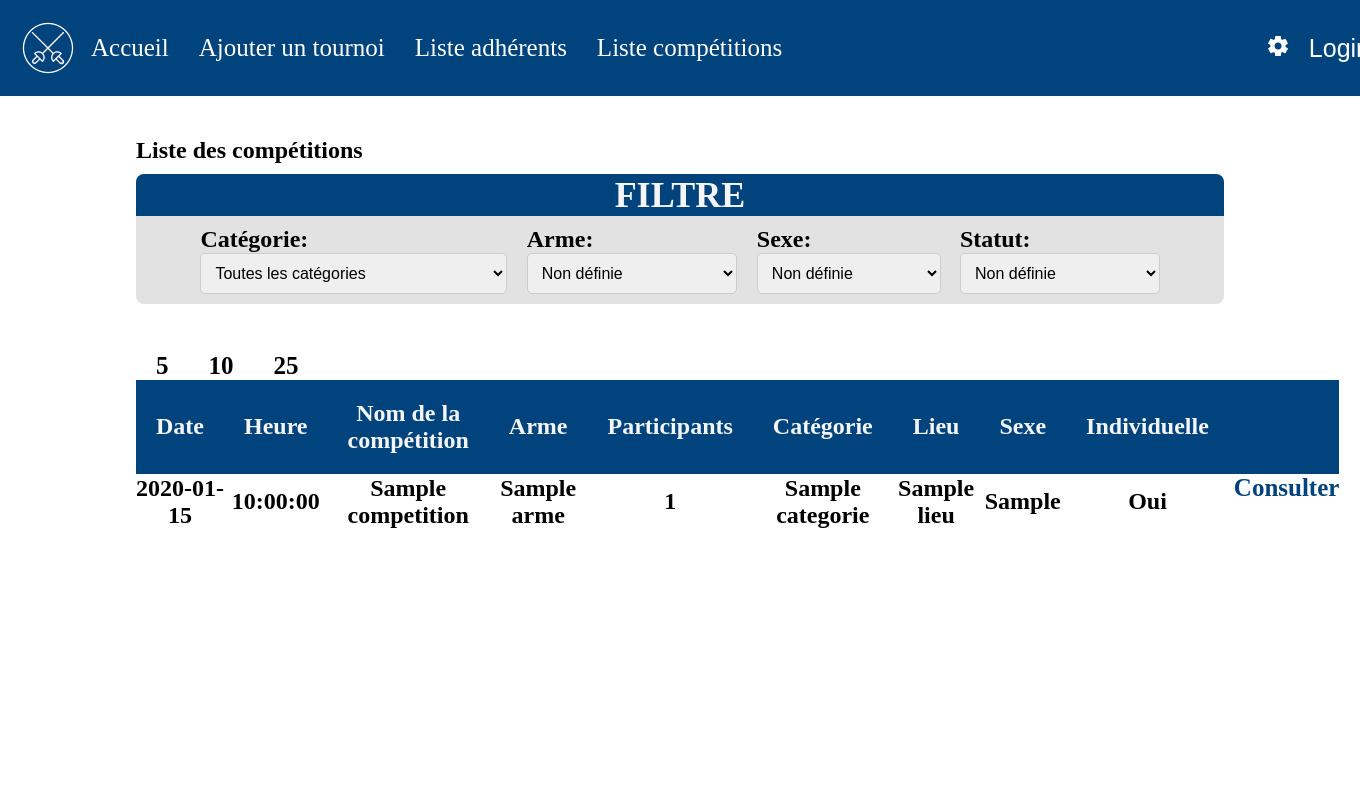
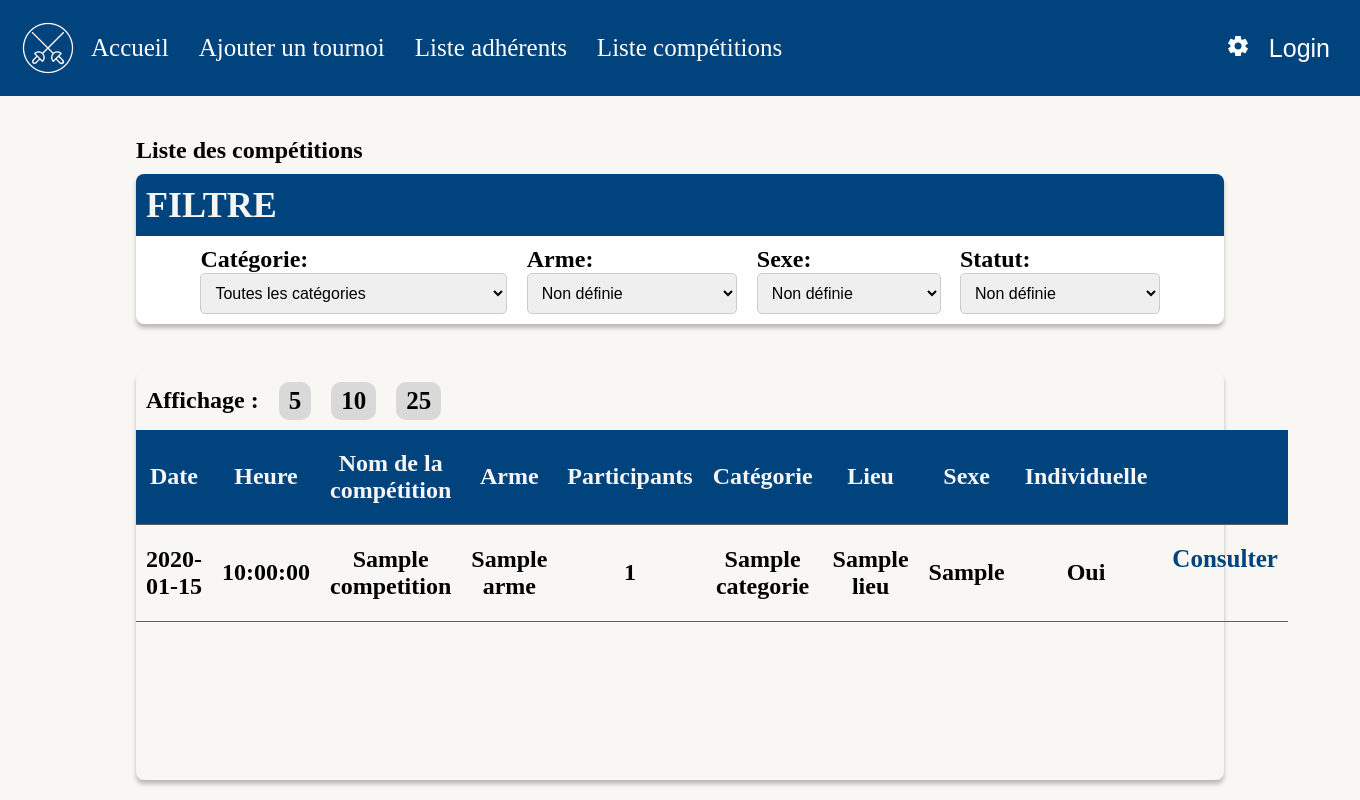
Before and after one commit to araviart/COMP_ESCRIME, a Flask app: page / in a window 1360 px wide; the page is wider, and only the part inside the window is pictured. Run offline with Flask 3, Linux system fonts and the light colour scheme; tables that the repository leaves empty hold one stand-in row (values such as "Sample post"); some libraries are stand-ins or nearby versions.

Commit message:
fonctionnalité d'un affichage d'un nb compet

```diff
--- a/appli/app.py
+++ b/appli/app.py
@@ -3,9 +3,10 @@ from flask_sqlalchemy import SQLAlchemy
 from flask_bootstrap import Bootstrap5
 from flask_login import LoginManager
 
-app = Flask(__name__)
+app = Flask(__name__, static_url_path='/static')
 app.config['SQLALCHEMY_DATABASE_URI'] = 'mysql+pymysql://root:root@localhost/COUPE_ESCRIME'
 db = SQLAlchemy(app)
+
 
 app. config['BOOTSTRAP_SERVE_LOCAL'] = True
 bootstrap = Bootstrap5(app)
--- a/appli/models.py
+++ b/appli/models.py
@@ -1,5 +1,6 @@
 from .app import db, login_manager
 from flask_login import UserMixin
+
 
 # Modèle pour représenter le lieu
 class Lieu(db.Model):
@@ -194,7 +195,7 @@ def load_user(username):
     return User.query.get(username)
 
 def get_sample():
-    return Competition.query.all()
+    return Competition.query.order_by(Competition.dateComp.desc()).all()
 
 def get_categories():
     categories = Categorie.query.all()
--- a/appli/static/base.css
+++ b/appli/static/base.css
@@ -3,10 +3,13 @@
     margin: 0;
 }
 
+body{
+    background-color: var(--bg);
+}
+
 header {
     background-color: var(--couleur-header);
     padding: 20px;
-    width: 100%;
     margin-bottom: 3%;
 }
 
@@ -80,6 +83,8 @@ p {
     font-size: 20px;
 }
 
+
+
 @media screen and (min-width: 768px) {
     p {
         font-size: 24px;
--- a/appli/static/home.css
+++ b/appli/static/home.css
@@ -23,9 +23,9 @@
     background-color: rgb(226, 226, 226);
     display: flex;
     flex-wrap: wrap;
-    justify-content: space-between; /* répartir les sous-menus horizontalement */
-
-  }
+    justify-content: space-between;
+    background-color: white; /* répartir les sous-menus horizontalement */
+    box-shadow: 0px 4px 4px 0px rgba(0, 0, 0, 0.25);  }
 
   .filtre {
     margin: 0px 5%;
@@ -43,11 +43,16 @@
     border-radius: 8px 8px 0 0;
     color: whitesmoke;
     text-align: center;
+    text-align: left;
+    padding: 10px;
   }
 
   .competition-container {
     margin: 2em auto 0;
-    height: 30vw;
+    min-height: 30vw;
+    box-shadow: 0px 4px 4px 0px rgba(0, 0, 0, 0.25);
+    border-radius: 8px;
+
 }
 
 .competition-container table {
@@ -91,10 +96,32 @@ h1{
 
 .affichage ul{
   display: flex;
+  align-items: center;
+
 }
 
-.affichage ul li a{
+
+.affichage ul li p{
+
+color: black;}
+
+
+.competition-container table tr {
+  border-bottom: 1px solid var(--gris-arbitre);
+}
+
+.competition-container table td, .competition-container table th {
+  padding: 20px 10px;
+  text-align: center;
+}
+
+.item-link {
   color: black;
-  padding: 10px;
-  background-color: ;
+  padding: 5px 10px;
+  margin: 0.4em 0.4em;
+  background-color: var(--cadre-affichage);
 }
+
+.active-link {
+  background-color: var(--blue-escrime);
+}
--- a/appli/static/variables.css
+++ b/appli/static/variables.css
@@ -24,4 +24,12 @@
     --bouton-enlever-club-tireur : #FF4015;
     --bouton-voir-tireur-blois : #01357E;
     --bouton-voir-tireur-autres : #FFAB01;
+
+    /* rework variable */
+    --blue-escrime : #01437C;
+    --cadre-affichage : #D9D9D9;
+    --gris-arbitre: #5f5f5f;
+    --yellow-autre-club: #FFAB01;
+    --boutton-supprimer: #D32C2C;
+    --bg : #F8F7F4;
 }
--- a/appli/templates/base.html
+++ b/appli/templates/base.html
@@ -8,8 +8,8 @@
       name="viewport"
       content="width=device-width, initial-scale=1, shrink-to-fit=no"
     />
-    <link rel="stylesheet" href="static/base.css" />
-    <link rel="stylesheet" href="static/variables.css" />
+    <link rel="stylesheet" href="{{ url_for('static', filename='base.css') }}" />
+    <link rel="stylesheet" href="{{ url_for('static', filename='variables.css') }}" />
     <link rel="stylesheet" href="{{ url_for('static', filename='home.css')}}" />
     <title>Compétition ESCRIME</title>
     {% endblock %}
@@ -18,7 +18,7 @@
     <header>
       <nav>
         <div id="left">
-          <img src="static/img/logo.png" alt="logo" />
+          <img src="{{ url_for('static', filename='img/logo.png') }}" alt="logo" />
           <ul>
             <li><a href="">Accueil</a></li>
             <li><a href="">Ajouter un tournoi</a></li>
@@ -28,7 +28,7 @@
         </div>
         <div id="right">
           <ul>
-            <li><img src="static/img/Vector.png" alt="Engrenage" /></li>
+            <li><img src="{{ url_for('static', filename='img/Vector.png') }}" alt="Engrenage" /></li>
             {% if current_user.is_authenticated %}
             <li>
               <a href="{{ url_for('edit_user', name=current_user.username)}}"
--- a/appli/templates/competition.html
+++ b/appli/templates/competition.html
@@ -1,6 +1,7 @@
 {% extends 'base.html' %} {% block styles %} {{ super() }}
 <link rel="stylesheet" href="{{ url_for('static', filename='home.css')}}" />
-{% endblock %} {% block content %}
+{% endblock %}
+ {% block content %}
 <section class="content">
   <h1>
     Liste des compétitions
@@ -49,9 +50,10 @@
       <div class="competition-container">
         <div class="affichage">
           <ul>
-            <li><a href="#" class="affichage-actif">5</a></li>
-            <li><a href="#" class="affichage-actif">10</a></li>
-            <li><a href="#" class="affichage-actif">25</a></li>
+            <li><p>Affichage : </p></li>
+            <a class="item-link {% if items == 5 %}active-link{% endif %}" href="{{ url_for('home', items=5) }}">5</a>
+            <a class="item-link {% if items == 10 %}active-link{% endif %}" href="{{ url_for('home', items=10) }}">10</a>
+            <a class="item-link {% if items == 25 %}active-link{% endif %}" href="{{ url_for('home', items=25) }}">25</a>
           </ul>
         </div>
         <table>
@@ -83,6 +85,7 @@
               <td>{{ "Oui" if competition.estIndividuelle else "Non" }}</td>
               <td><a href="#" class="consulter">Consulter</a></td>
             </tr>
+            <div class = "ligne"></div>
             {% endfor %}
           </tbody>
         </table>
--- a/appli/views.py
+++ b/appli/views.py
@@ -18,18 +18,23 @@ class LoginForm(FlaskForm):
         passwd = m. hexdigest ()
         return user if passwd == user.password else None
 
-@app.route("/")
-def home():
+@app.route('/')
+def home_default():
+    return home(5)
+
+@app.route('/home/<int:items>')
+def home(items):
     competitions = get_sample()
+    competitions = competitions[:items]
     nb_participants = {comp.idComp: get_nb_participants(comp.idComp) for comp in competitions}
     return render_template(
-    "competition.html",
-    title="Compétitions ESCRIME",
-    competitions=get_sample(),
-    categories = get_categories(),
-    armes = get_armes(),
-    nb_participants = nb_participants)
-
+        "competition.html",
+        title="Compétitions ESCRIME",
+        competitions=competitions,
+        categories=get_categories(),
+        armes=get_armes(),
+        nb_participants=nb_participants
+    )
 @app.route("/login/", methods =("GET","POST",))
 def login():
     f = LoginForm()
```
